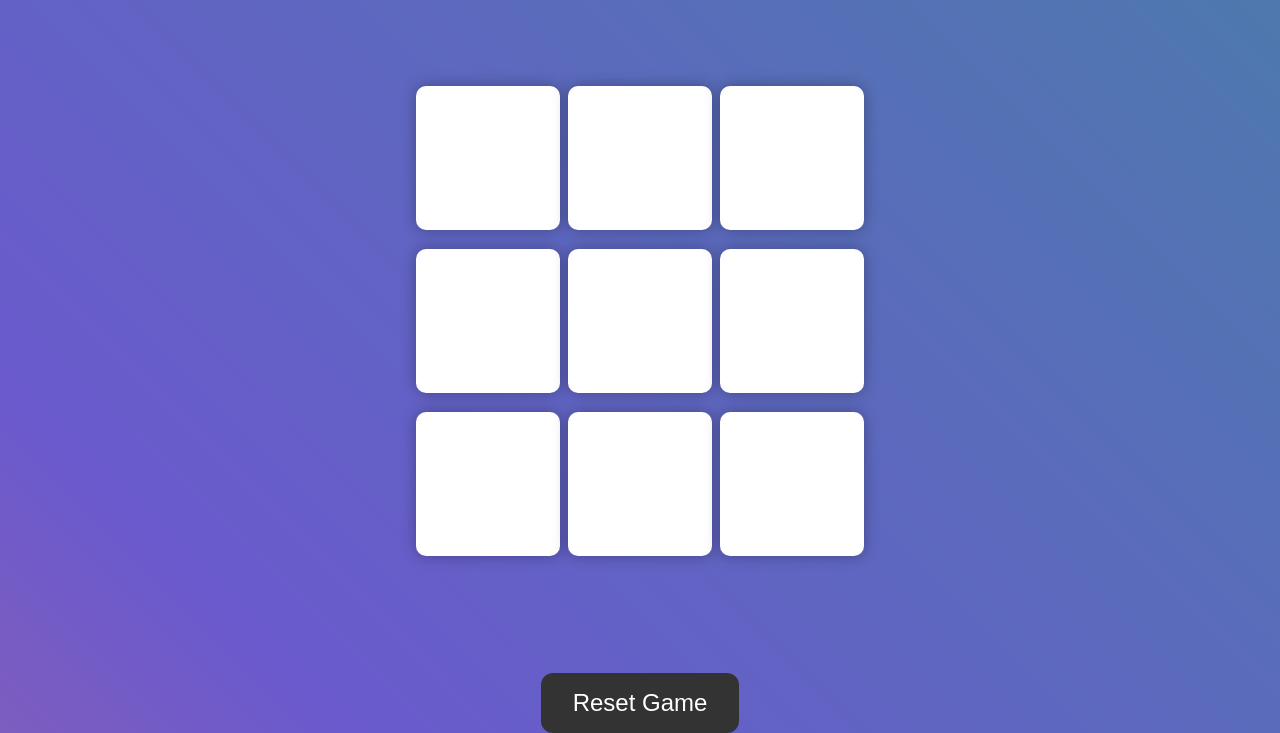
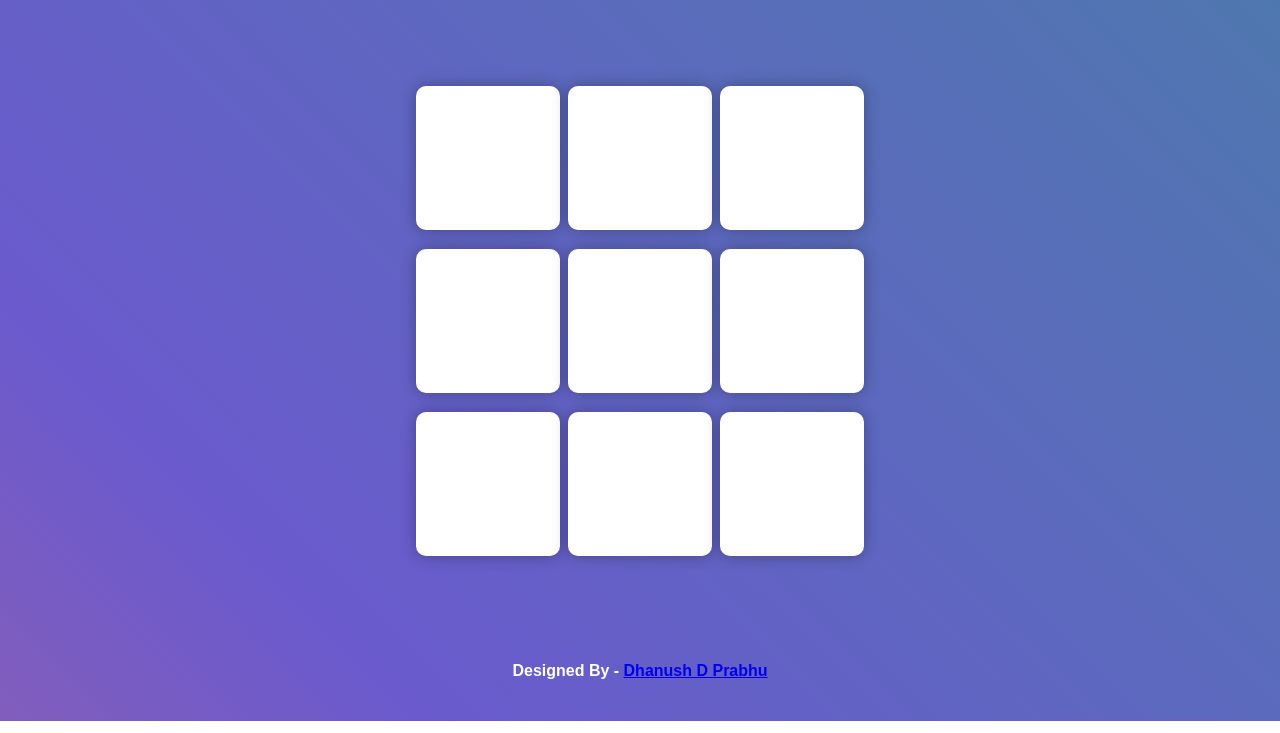
Before and after one commit to dhanushdprabhu18/tic-tac-toe, a plain HTML site: page index.html in a window 1280 px wide. Shown: the part 79-812 px from the top of the page. Drawn offline with Linux system fonts and the light colour scheme.

Commit message:
index.html

```diff
--- a/index.html
+++ b/index.html
@@ -28,7 +28,13 @@
           <button class="box"></button>
         </div>
       </div>
-      <button id="reset-btn">Reset Game</button>
+      <h4 class="designed-by">Designed By -
+        <a href="https://www.linkedin.com/in/dhanush-d-prabhu-4b3b2132a/" target="_blank">
+          <span>Dhanush D Prabhu</span>
+
+        </a>
+      </h4>
+
     </main>
     <script src="app.js"></script>
   </body>
```
